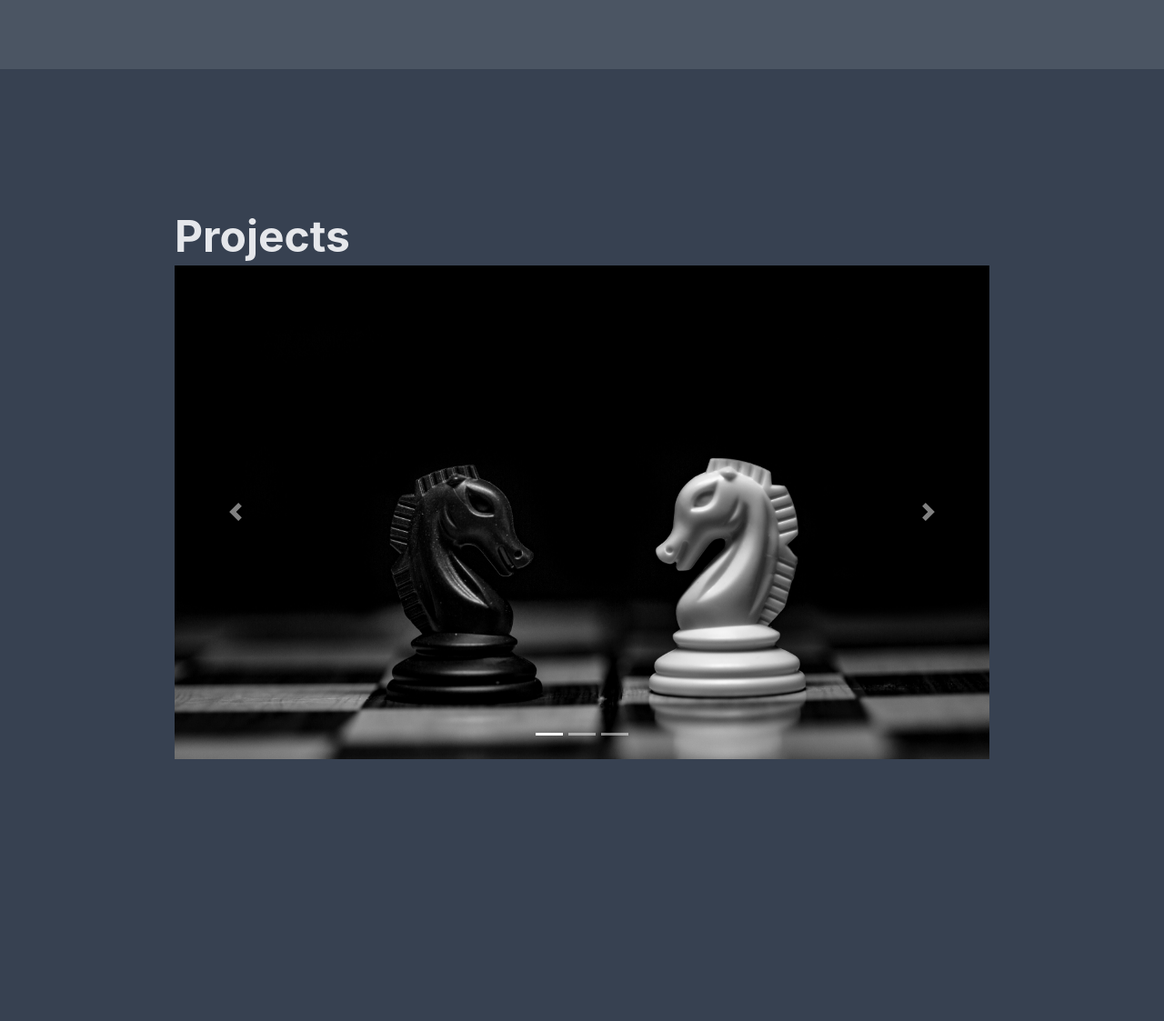
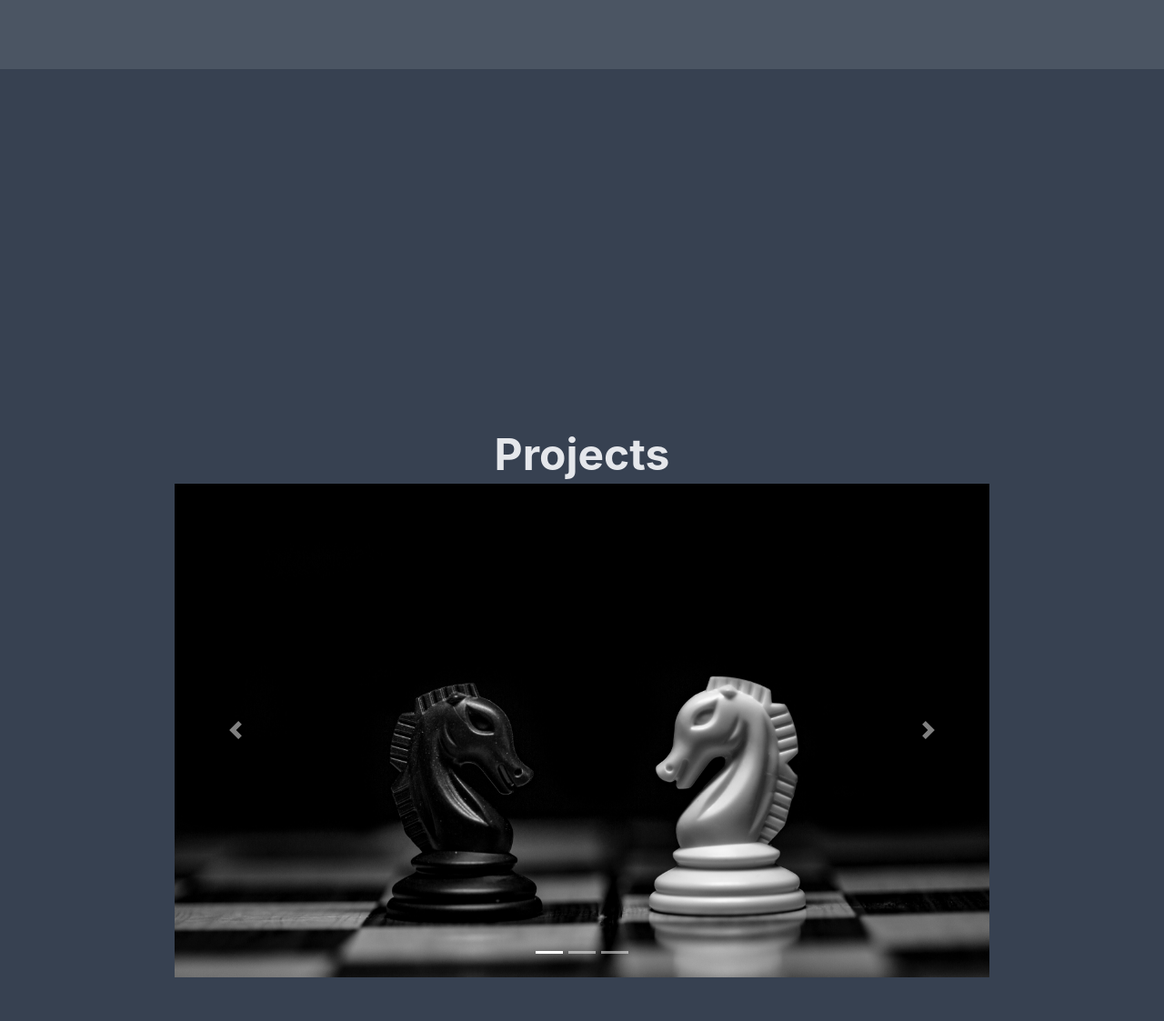
Before and after one commit to TahlonBrahic/Green-Tea-Sensory-Evaluation-With-GANs, a Flask app: page / in a window 1280 px wide. Shown: the part 1588-2711 px from the top of the page at 91% size. Before the commit the page ends 2423 px from the top, so only its background shows below. Run offline with Flask 3, Linux system fonts and the light colour scheme; style sheets or scripts are compiled from the project's sources; some libraries are stand-ins or nearby versions.

Commit message:
Adjusted spacing on carousel

```diff
--- a/web_app/templates/index.html
+++ b/web_app/templates/index.html
@@ -68,9 +68,9 @@ Let's unlock the power of data together!`;
     </section>
 
 
-    <section id="Projects" class="min-h-screen flex items-start justify-center bg-gray-700 text-gray-200 px-4">
-      <div class="max-w-4xl mx-auto text-left pt-12 md:pt-16 lg:pt-20">
-          <h1 class="pt-12 md:pt-16 lg:pt-20 text-3xl md:text-4xl lg:text-5xl font-bold">Projects</h1>
+    <section id="Projects" class="min-h-screen flex items-center justify-center bg-gray-700 text-gray-200 px-4">
+      <div class="max-w-4xl mx-auto text-center pt-12 md:pt-16 lg:pt-20 pb-12">
+          <h1 class="pt-40 md:pt-60 lg:pt-80 text-3xl md:text-4xl lg:text-5xl font-bold">Projects</h1>
           <div id="carouselExampleIndicators" class="carousel slide" data-ride="carousel">
               <ol class="carousel-indicators">
                   <li data-target="#carouselExampleIndicators" data-slide-to="0" class="active"></li>
@@ -85,7 +85,7 @@ Let's unlock the power of data together!`;
                       <img class="d-block w-100" src="{{ url_for('static', filename='laptop.jpg') }}" alt="Firmware hotfixes for Samsung Galaxy Book3 on Arch Linux">
                   </div>
                   <div class="carousel-item">
-                      <img class="d-block w-100" src=src="{{ url_for('static', filename='green_tea.jpg') }}" alt="How do catechins and caffeine affect perceived sensory evaluations in green tea?">
+                      <img class="d-block w-100" src="{{ url_for('static', filename='green_tea.jpg') }}" alt="How do catechins and caffeine affect perceived sensory evaluations in green tea?">
                   </div>
               </div>
               <a class="carousel-control-prev" href="#carouselExampleIndicators" role="button" data-slide="prev">
```
